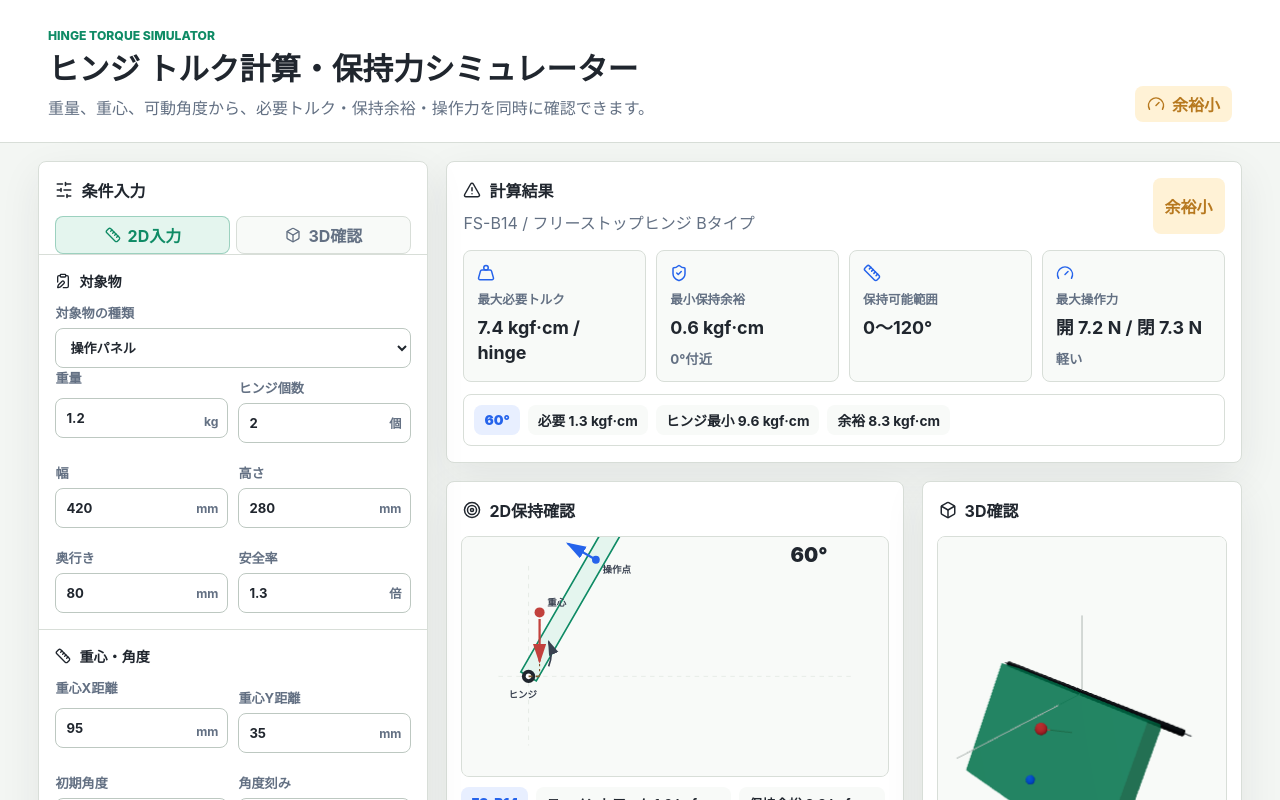
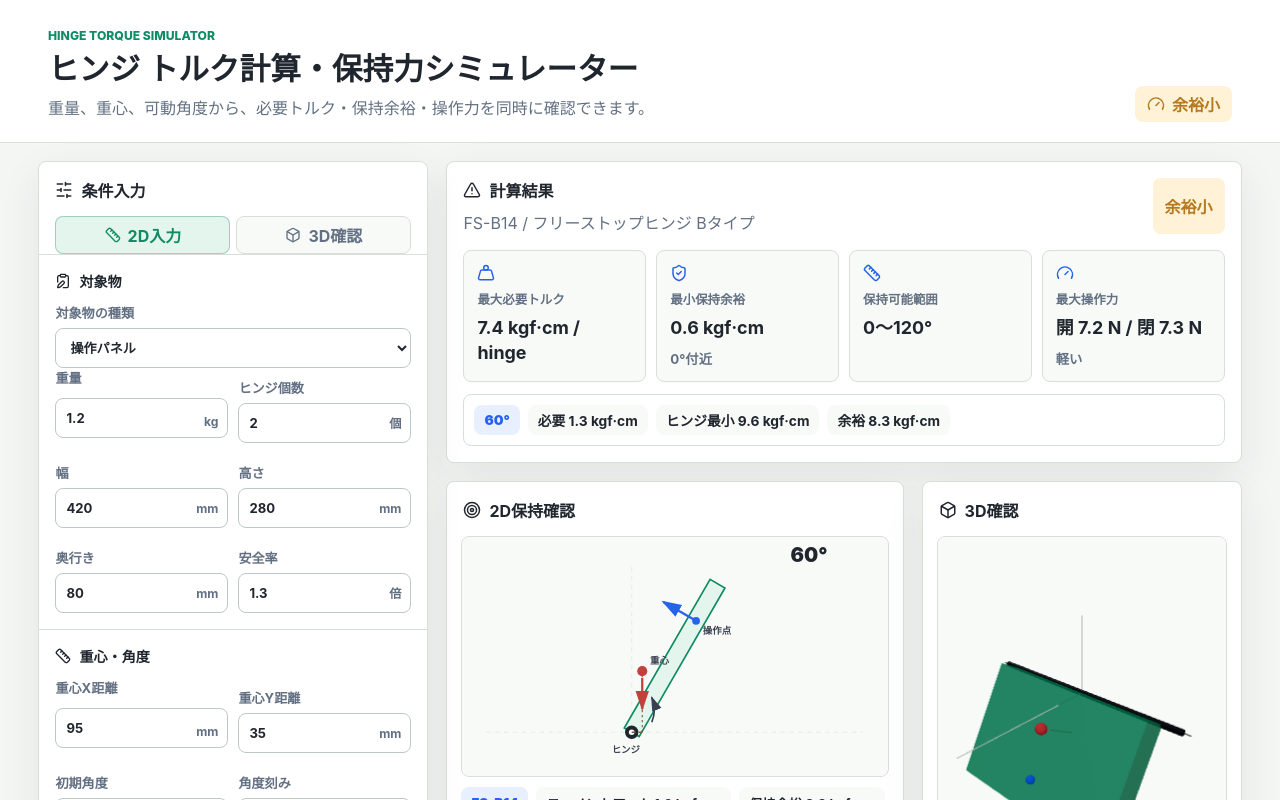
Before and after one commit to ohno-creator/hinge-torque-simulator, a React (Vite) app: page / in a window 1280 px wide. Shown: the top 800 px of the page. Built offline with nearby package versions, Linux system fonts and the light colour scheme.

Commit message:
Keep 2D hinge view in frame

```diff
--- a/src/components/Object2DViewer.tsx
+++ b/src/components/Object2DViewer.tsx
@@ -16,40 +16,91 @@ function pointsToString(points: Point[]): string {
   return points.map((point) => `${point.x.toFixed(1)},${point.y.toFixed(1)}`).join(" ");
 }
 
+function createBounds(points: Point[]) {
+  const xs = points.map((point) => point.x);
+  const ys = points.map((point) => point.y);
+
+  return {
+    minX: Math.min(...xs),
+    maxX: Math.max(...xs),
+    minY: Math.min(...ys),
+    maxY: Math.max(...ys),
+  };
+}
+
 export function Object2DViewer({ input, currentPoint, product }: Object2DViewerProps) {
   const width = 760;
   const height = 430;
-  const hinge = { x: 118, y: 250 };
   const lengthMm = Math.max(input.objectHeightMm, Math.abs(input.cgXmm) + 90, input.handleDistanceMm + 40);
   const thicknessMm = clamp(input.objectDepthMm * 0.32, 28, 92);
-  const scale = Math.min(1.15, 430 / Math.max(lengthMm + 90, 260));
   const angleRad = ((input.initialAngleDeg + input.currentAngleDeg) * Math.PI) / 180;
   const cos = Math.cos(angleRad);
   const sin = Math.sin(angleRad);
 
-  function toSvg(localX: number, localY: number): Point {
-    const worldX = localX * cos - localY * sin;
-    const worldY = localX * sin + localY * cos;
+  function rotatePoint(localX: number, localY: number): Point {
     return {
-      x: hinge.x + worldX * scale,
-      y: hinge.y - worldY * scale,
+      x: localX * cos - localY * sin,
+      y: localX * sin + localY * cos,
     };
   }
 
-  const objectPoints = [
-    toSvg(0, -thicknessMm / 2),
-    toSvg(lengthMm, -thicknessMm / 2),
-    toSvg(lengthMm, thicknessMm / 2),
-    toSvg(0, thicknessMm / 2),
+  const objectWorldPoints = [
+    rotatePoint(0, -thicknessMm / 2),
+    rotatePoint(lengthMm, -thicknessMm / 2),
+    rotatePoint(lengthMm, thicknessMm / 2),
+    rotatePoint(0, thicknessMm / 2),
   ];
-  const cgPoint = toSvg(input.cgXmm, input.cgYmm);
-  const handlePoint = toSvg(input.handleDistanceMm, 0);
-  const tangent = { x: -sin, y: -cos };
-  const operationEnd = {
-    x: handlePoint.x + tangent.x * 58,
-    y: handlePoint.y + tangent.y * 58,
+  const cgWorld = rotatePoint(input.cgXmm, input.cgYmm);
+  const handleWorld = rotatePoint(input.handleDistanceMm, 0);
+  const arrowLengthMm = clamp(lengthMm * 0.22, 56, 110);
+  const gravityEndWorld = { x: cgWorld.x, y: cgWorld.y - arrowLengthMm };
+  const operationEndWorld = {
+    x: handleWorld.x - sin * arrowLengthMm,
+    y: handleWorld.y + cos * arrowLengthMm,
   };
-  const momentArmX = hinge.x + (input.cgXmm * cos - input.cgYmm * sin) * scale;
+  const momentArmWorld = { x: cgWorld.x, y: 0 };
+  const bounds = createBounds([
+    ...objectWorldPoints,
+    cgWorld,
+    gravityEndWorld,
+    handleWorld,
+    operationEndWorld,
+    momentArmWorld,
+    { x: 0, y: 0 },
+  ]);
+  const margins = { top: 76, right: 72, bottom: 72, left: 72 };
+  const availableWidth = width - margins.left - margins.right;
+  const availableHeight = height - margins.top - margins.bottom;
+  const boundsWidth = Math.max(bounds.maxX - bounds.minX, 1);
+  const boundsHeight = Math.max(bounds.maxY - bounds.minY, 1);
+  const scale = Math.min(1.18, availableWidth / boundsWidth, availableHeight / boundsHeight);
+  const offsetX = margins.left + (availableWidth - boundsWidth * scale) / 2 - bounds.minX * scale;
+  const offsetY = margins.top + (availableHeight - boundsHeight * scale) / 2 + bounds.maxY * scale;
+
+  function toSvg(worldPoint: Point): Point {
+    return {
+      x: offsetX + worldPoint.x * scale,
+      y: offsetY - worldPoint.y * scale,
+    };
+  }
+
+  function labelPoint(point: Point, dx: number, dy: number): Point {
+    return {
+      x: clamp(point.x + dx, 18, width - 112),
+      y: clamp(point.y + dy, 24, height - 18),
+    };
+  }
+
+  const objectPoints = objectWorldPoints.map(toSvg);
+  const hinge = toSvg({ x: 0, y: 0 });
+  const cgPoint = toSvg(cgWorld);
+  const gravityEnd = toSvg(gravityEndWorld);
+  const handlePoint = toSvg(handleWorld);
+  const operationEnd = toSvg(operationEndWorld);
+  const momentArm = toSvg(momentArmWorld);
+  const hingeLabel = labelPoint(hinge, -36, 38);
+  const cgLabel = labelPoint(cgPoint, 14, -12);
+  const handleLabel = labelPoint(handlePoint, 12, 24);
   const statusClass = currentPoint.status === "ok" ? "ok" : currentPoint.status === "check" ? "check" : "ng";
 
   return (
@@ -68,8 +119,8 @@ export function Object2DViewer({ input, currentPoint, product }: Object2DViewerP
         </defs>
 
         <rect x="0" y="0" width={width} height={height} rx="8" fill="#f8faf8" />
-        <path d={`M 64 ${hinge.y} H 700`} stroke="#d8ded8" strokeDasharray="8 8" />
-        <path d={`M ${hinge.x} 52 V 374`} stroke="#d8ded8" strokeDasharray="8 8" />
+        <path d={`M 42 ${hinge.y} H ${width - 42}`} stroke="#d8ded8" strokeDasharray="8 8" />
+        <path d={`M ${hinge.x} 54 V ${height - 54}`} stroke="#d8ded8" strokeDasharray="8 8" />
         <polygon
           points={pointsToString(objectPoints)}
           fill={statusClass === "ng" ? "#fde2de" : statusClass === "check" ? "#fff2d6" : "#e4f5ee"}
@@ -78,10 +129,10 @@ export function Object2DViewer({ input, currentPoint, product }: Object2DViewerP
         />
         <circle cx={hinge.x} cy={hinge.y} r="12" fill="#20262e" />
         <circle cx={hinge.x} cy={hinge.y} r="5" fill="#ffffff" />
-        <line x1={hinge.x} y1={hinge.y} x2={momentArmX} y2={hinge.y} stroke="#7c5c2e" strokeWidth="3" strokeDasharray="7 6" />
-        <line x1={momentArmX} y1={hinge.y} x2={cgPoint.x} y2={cgPoint.y} stroke="#7c5c2e" strokeWidth="2" strokeDasharray="4 5" />
+        <line x1={hinge.x} y1={hinge.y} x2={momentArm.x} y2={hinge.y} stroke="#7c5c2e" strokeWidth="3" strokeDasharray="7 6" />
+        <line x1={momentArm.x} y1={hinge.y} x2={cgPoint.x} y2={cgPoint.y} stroke="#7c5c2e" strokeWidth="2" strokeDasharray="4 5" />
         <circle cx={cgPoint.x} cy={cgPoint.y} r="9" fill="#c2413d" />
-        <line x1={cgPoint.x} y1={cgPoint.y + 12} x2={cgPoint.x} y2={cgPoint.y + 88} stroke="#c2413d" strokeWidth="4" markerEnd="url(#arrow-red)" />
+        <line x1={cgPoint.x} y1={cgPoint.y + 12} x2={gravityEnd.x} y2={gravityEnd.y} stroke="#c2413d" strokeWidth="4" markerEnd="url(#arrow-red)" />
         <circle cx={handlePoint.x} cy={handlePoint.y} r="7" fill="#2563eb" />
         <line x1={handlePoint.x} y1={handlePoint.y} x2={operationEnd.x} y2={operationEnd.y} stroke="#2563eb" strokeWidth="4" markerEnd="url(#arrow-blue)" />
         <path
@@ -91,13 +142,13 @@ export function Object2DViewer({ input, currentPoint, product }: Object2DViewerP
           strokeWidth="3"
           markerEnd="url(#arrow-gray)"
         />
-        <text x={hinge.x - 36} y={hinge.y + 38} className="svg-label">
+        <text x={hingeLabel.x} y={hingeLabel.y} className="svg-label">
           ヒンジ
         </text>
-        <text x={cgPoint.x + 14} y={cgPoint.y - 12} className="svg-label">
+        <text x={cgLabel.x} y={cgLabel.y} className="svg-label">
           重心
         </text>
-        <text x={handlePoint.x + 12} y={handlePoint.y + 24} className="svg-label">
+        <text x={handleLabel.x} y={handleLabel.y} className="svg-label">
           操作点
         </text>
         <text x={width - 172} y={44} className="svg-badge">
```
